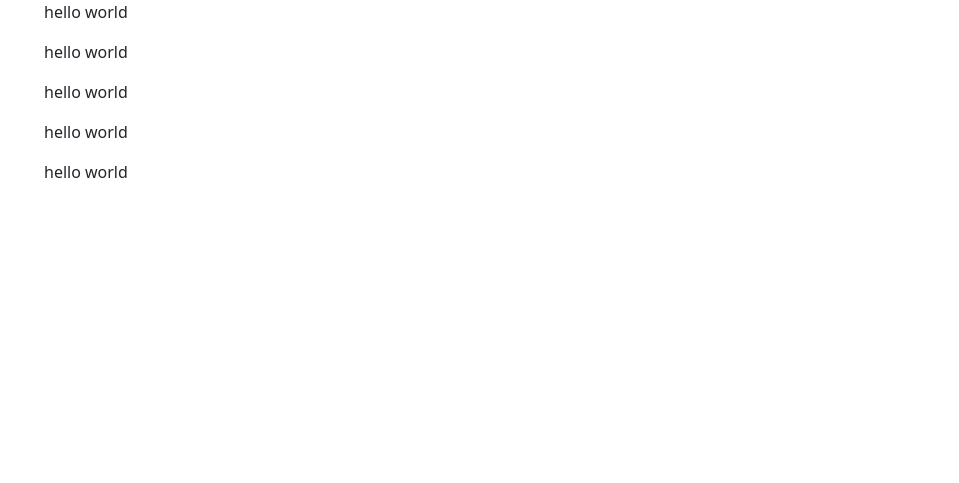
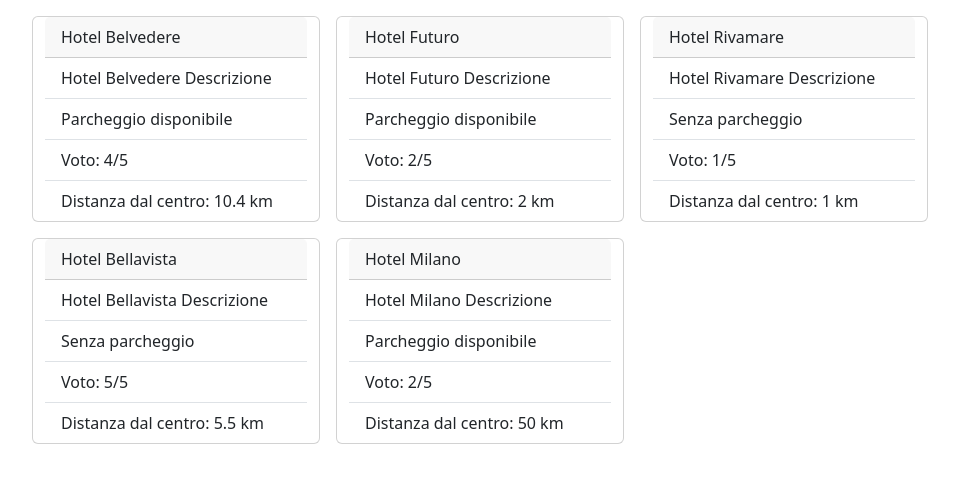
Before and after one commit to Marcomagnano93/php-hotel, a PHP site: page / in a window 1280 px wide. Shown: the top 483 px of the page, without its empty margins (38-997 px from the left). Run offline with PHP 8.4, Linux system fonts and the light colour scheme.

Commit message:
ADD: display all hotels

```diff
--- a/index.php
+++ b/index.php
@@ -53,13 +53,43 @@
 </head>
 <body>
     <main>
-        <div class="container">
-            <div class="row">
+        <div class="container pt-3">
+            <div class="row gap-3">
                 <?php
                     for ($i = 0; $i < count($hotels); $i++){
-                        ?>
-                            <p>hello world</p>
-                        <?php
+
+                    $hotel = $hotels[$i];
+                ?>
+                        <div class="card" style="width: 18rem;">
+                        <div class="card-header">
+                            <?php echo $hotel['name']; ?>
+                        </div>
+                        <ul class="list-group list-group-flush">
+                            <li class="list-group-item"><?php echo $hotel['description']; ?></li>
+                            <li class="list-group-item">
+                                <?php
+                                    if ($hotel['parking'] === true){
+                                        ?>
+                                            <span>Parcheggio disponibile</span>
+                                        <?php
+                                    }
+                                    elseif ($hotel['parking'] === false){
+                                        ?>
+                                            <span>Senza parcheggio</span>
+                                        <?php
+                                    }
+                                    else {
+                                        ?>
+                                            <a href="#">Contatta l'hotel</a>
+                                        <?php
+                                    }
+                                ?>
+                            </li>
+                            <li class="list-group-item"><span>Voto: <?php echo $hotel['vote']; ?>/5</span></li>
+                            <li class="list-group-item"><span>Distanza dal centro: <?php echo $hotel['distance_to_center']; ?> km</span></li>
+                        </ul>
+                        </div>
+                <?php
                     }
                 ?>
             </div>
```
